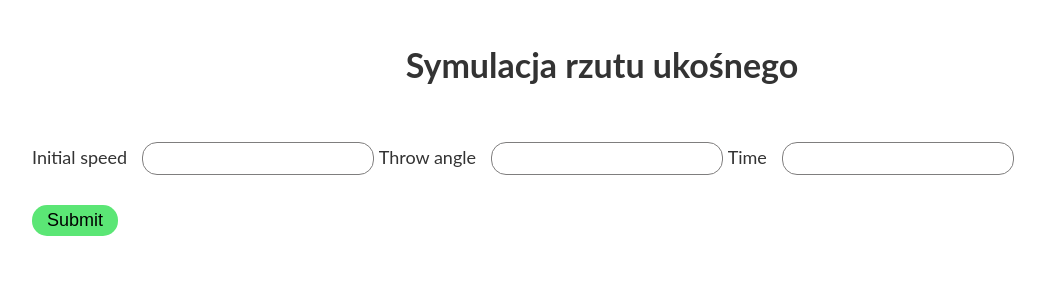
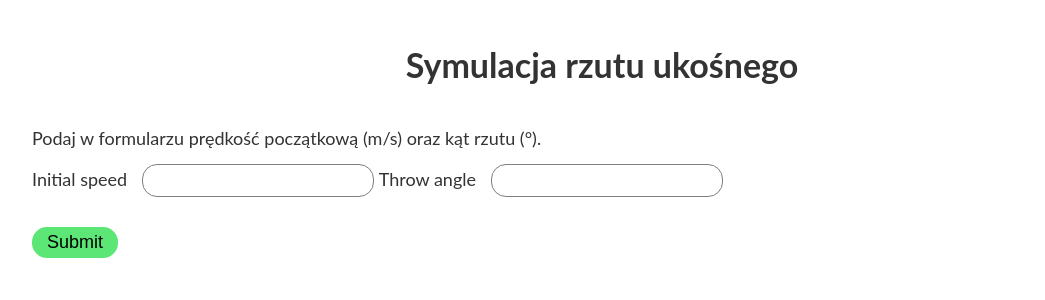
Before and after one commit to pawelpoloczek/oblique-throw, a Symfony app: template templates/home.html.twig in a window 1280 px wide. Shown: the top 300 px of the page, without its empty margins (38-1083 px from the left). Run offline with Twig, Linux system fonts and the light colour scheme; the template is opened without the code that fills it, so the values that code supplies are empty; form fields are guessed from the names that the template uses; some libraries are stand-ins or nearby versions.

Commit message:
Hide time field

```diff
--- a/public/js/form.js
+++ b/public/js/form.js
@@ -24,7 +24,7 @@ $(document).ready(function() {
                         '<div>Prędkość początkowa: ' + response.data.initialSpeed + ' m/s</div>'
                         + '<div>Składowa Y prędkości początkowej: ' + response.data.initialSpeedVertical + ' m/s</div>'
                         + '<div>Składowa X prędkości początkowej: ' + response.data.initialSpeedHorizontal + ' m/s</div>'
-                        + '<div>Kąt rzutu: ' + response.data.throwAngle + '</div>'
+                        + '<div>Kąt rzutu: ' + response.data.throwAngle + '&deg;</div>'
                         + '<div>Maksymalna wysokość: ' + response.data.maximumHeight + ' m</div>'
                         + '<div>Zasięg: ' + response.data.range + ' m</div>'
                         + '<div>Całkowity czas: ' + response.data.totalTime + ' s</div>'
--- a/src/Service/ChartDataCalculator.php
+++ b/src/Service/ChartDataCalculator.php
@@ -3,12 +3,11 @@ declare(strict_types=1);
 
 namespace App\Service;
 
-use App\Model\Chart;
 use App\Model\ChartData;
 
 class ChartDataCalculator
 {
-    private const G = 9.81;
+    public const G = 9.81;
 
     public function calculateChartData(array $formData): ChartData
     {
--- a/templates/home.html.twig
+++ b/templates/home.html.twig
@@ -2,6 +2,9 @@
 
 {% block content %}
     <h1>Symulacja rzutu ukośnego</h1>
+    <p>Podaj w formularzu prędkość początkową (m/s) oraz kąt rzutu (&deg).<br/>
+{#        Jeśli chcesz oprócz podstawowych parametrów wyliczyć również dane na konkretny czas rzutu, podaj czas w sekundach#}
+    </p>
     <div id="errors"></div>
 
     {{ form_start(entryDataForm, {'attr': {'id': 'entry_data_form'}}) }}
@@ -12,9 +15,9 @@
             <div class="element">
                 {{ form_row(entryDataForm.throwAngle) }}
             </div>
-            <div class="element">
-                {{ form_row(entryDataForm.time) }}
-            </div>
+{#            <div class="element">#}
+{#                {{ form_row(entryDataForm.time) }}#}
+{#            </div>#}
         </div>
         <div class="row">
             <div class="element">
```
Also changed, not shown: src/Form/Type/EntryDataType.php (+15 -15 lines).
